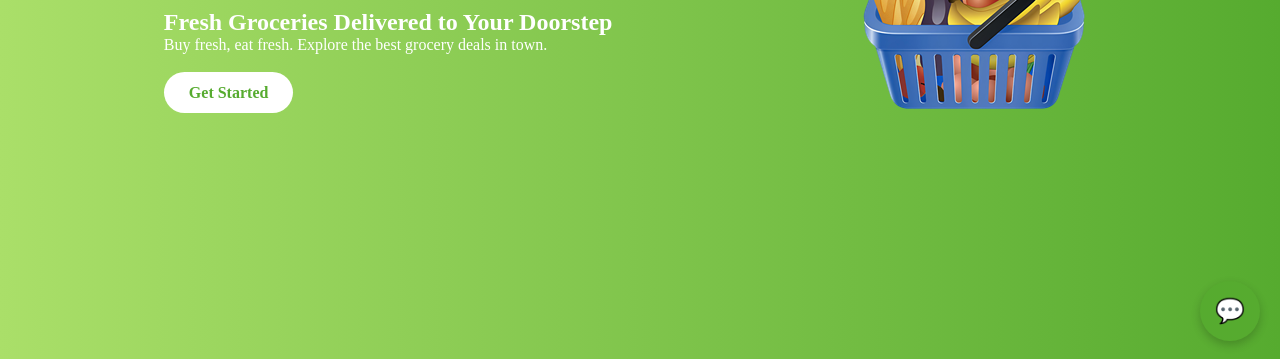
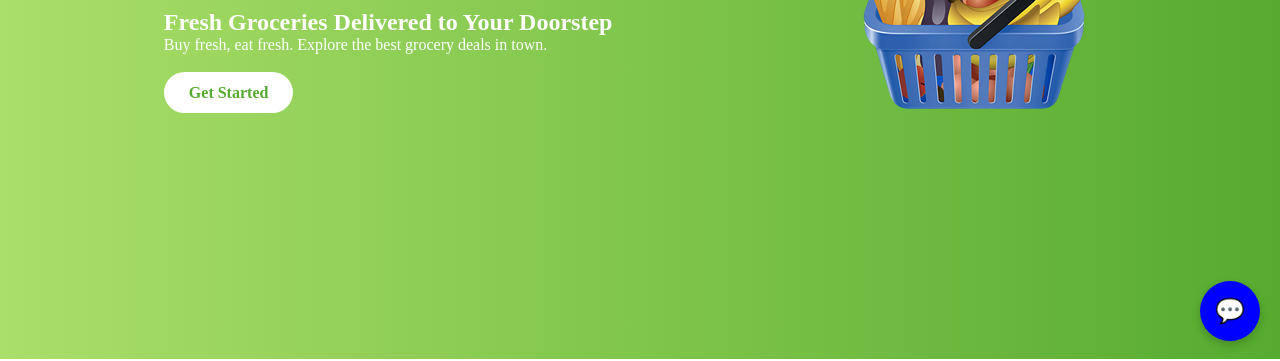
Before and after one commit to JaimilModi/Grocery-Store, a plain HTML site: page index.html in a window 1280 px wide. Shown: the part 439-800 px from the top of the page. Drawn offline with Linux system fonts and the light colour scheme.

Commit message:
Update index_style.css

```diff
--- a/index_style.css
+++ b/index_style.css
@@ -103,7 +103,7 @@
     position: fixed;
     bottom: 20px;
     right: 20px;
-    background-color: #56ab2f;
+    background-color: blue;
     color: white;
     width: 60px;
     height: 60px;
```
